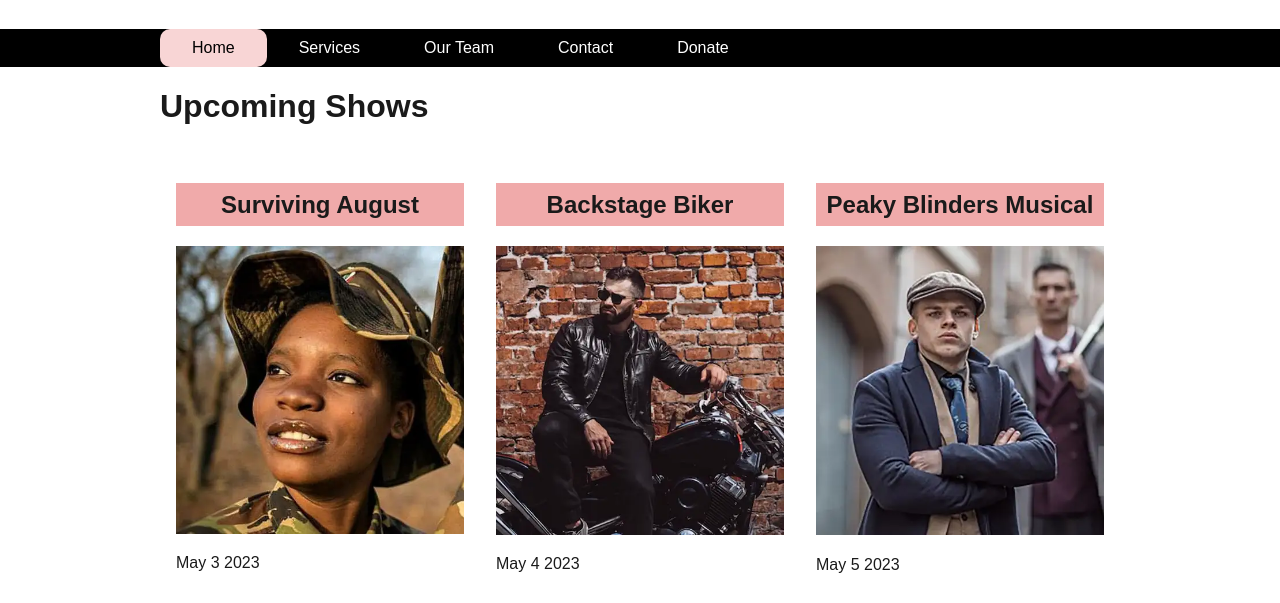
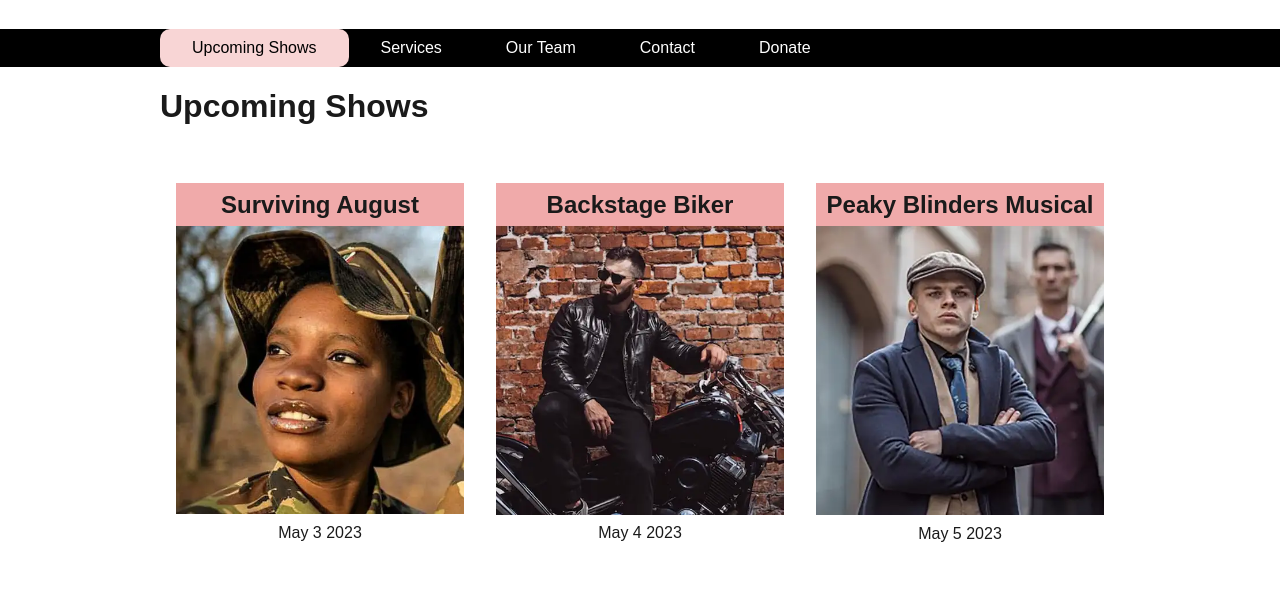
Before and after one commit to willmiles00/My-Responsive-Start-Folder, a plain HTML site: page index.html in a window 1280 px wide. Shown: the part 89-692 px from the top of the page. Drawn offline with Linux system fonts and the light colour scheme; a web font is replaced by a local one.

Commit message:
fixed small issues

```diff
--- a/index.html
+++ b/index.html
@@ -43,7 +43,7 @@
     <div id="navWrapper">
       <nav>
         <ul>
-          <li class="active"><a href="#">Home</a></li>
+          <li class="active"><a href="#">Upcoming Shows</a></li>
           <li><a href="#">Services</a></li>
           <li><a href="#">Our Team</a></li>
           <li><a href="#">Contact</a></li>
--- a/scss/_small.scss
+++ b/scss/_small.scss
@@ -97,6 +97,7 @@
   width: 100%;
   padding: 1rem $gutter;
   h2{
+    margin-bottom: 0;
     padding: .5rem 0;
     text-align: center;
     background-color: lighten($primaryColor, 30%);
@@ -104,6 +105,10 @@
   img{
     width: 100%;
     height: auto;
+  }
+  p{
+    text-align: center;
+    margin-top: 5px;
   }
 }
 
```
Also changed, not shown: css/styles.css, css/styles.min.css.
